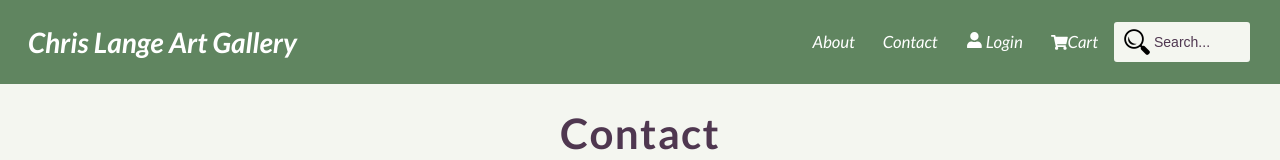
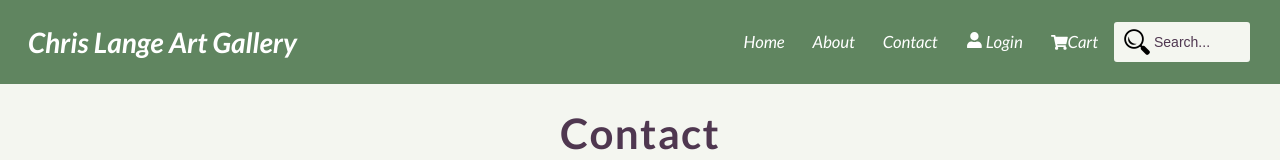
Before and after one commit to michi1008/Chris-Art-Shop, a React (Create React App) app in the folder frontend/: page /contact in a window 1280 px wide. Shown: the top 160 px of the page. Built offline with nearby package versions, Linux system fonts and the light colour scheme.

Commit message:
add home link in nav

```diff
--- a/frontend/src/components/Navbar.jsx
+++ b/frontend/src/components/Navbar.jsx
@@ -53,6 +53,9 @@ const Navbar = () => {
       </div>
 
       <ul className={menuOpen ? 'open' : ''}>
+      <li>
+          <NavLink to='/'>Home</NavLink>
+        </li>
         <li>
           <NavLink to='/about'>About</NavLink>
         </li>
```
